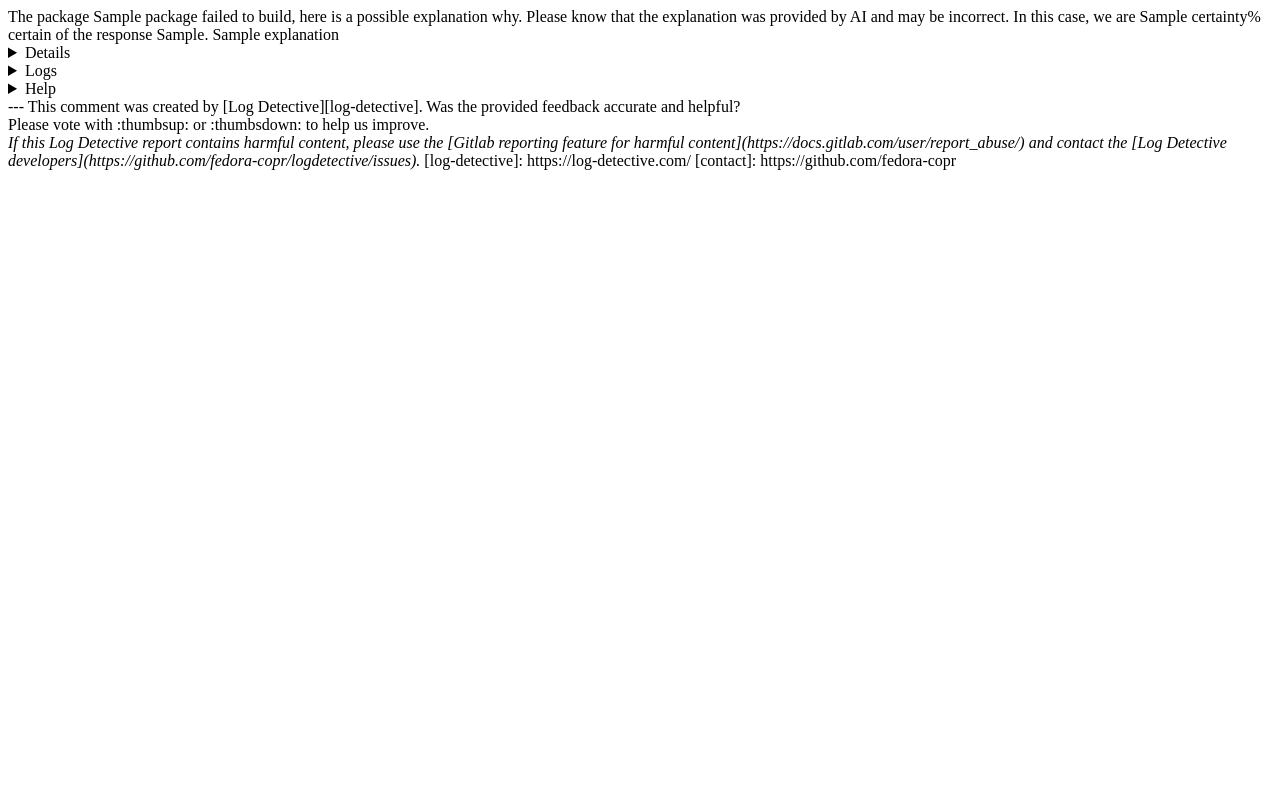
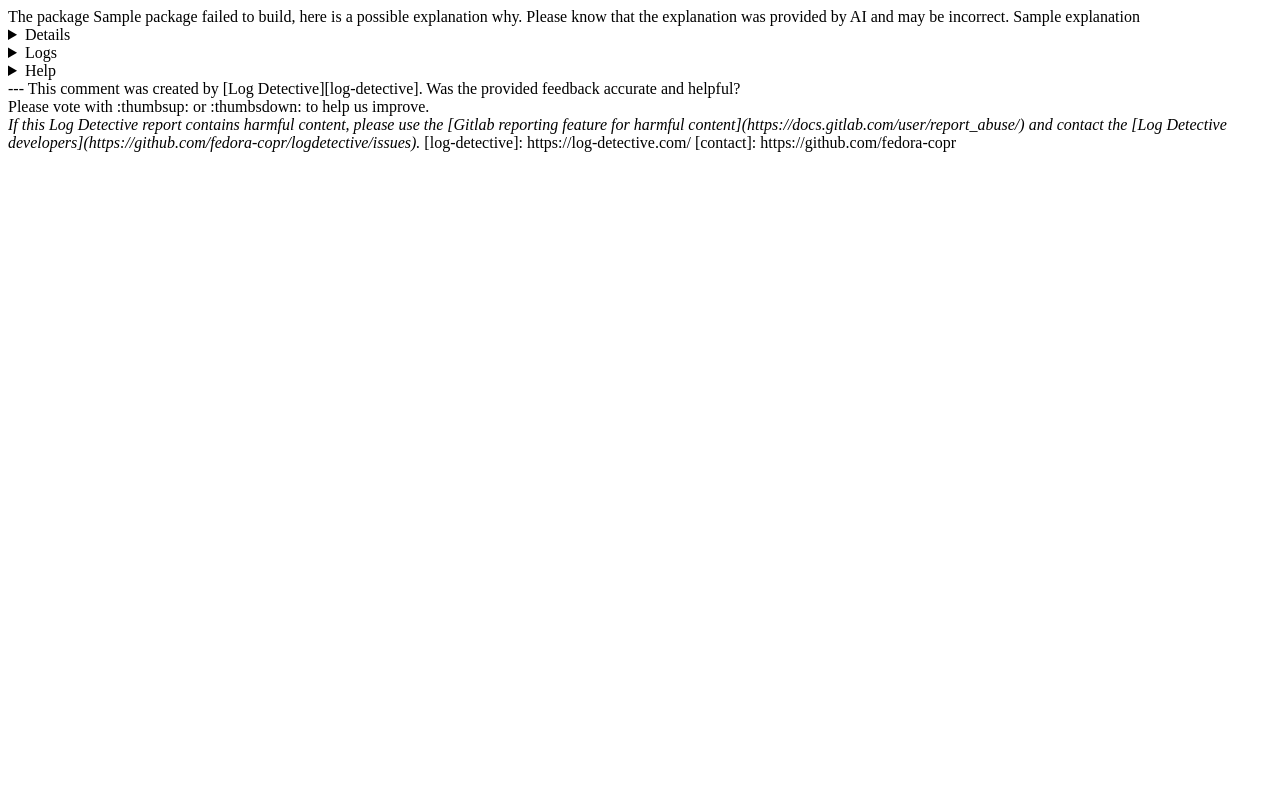
Before and after one commit to fedora-copr/logdetective, a Python web app: template logdetective/server/templates/gitlab_full_comment.md.j2 in a window 1280 px wide. Run offline with Jinja, Linux system fonts and the light colour scheme; the template is opened without the code that fills it: most values are stand-ins (such as "Sample title", 1, 10 or a date in 2020).

Commit message:
Hide certainty when it is 0 or less
Signed-off-by: Jiri Podivin <jpodivin@redhat.com>

```diff
--- a/logdetective/server/gitlab.py
+++ b/logdetective/server/gitlab.py
@@ -434,7 +434,7 @@ async def generate_mr_comment(
     content = tpl.render(
         package=job.project_name,
         explanation=response.explanation.text,
-        certainty=f"{response.response_certainty:.2f}",
+        certainty=response.response_certainty,
         emoji_face=emoji_face,
         snippets=response.snippets,
         log_url=log_url,
--- a/logdetective/server/templates/gitlab_full_comment.md.j2
+++ b/logdetective/server/templates/gitlab_full_comment.md.j2
@@ -1,7 +1,9 @@
 The package {{ package }} failed to build, here is a possible explanation why.
 
 Please know that the explanation was provided by AI and may be incorrect.
-In this case, we are {{ certainty }}% certain of the response {{ emoji_face }}.
+{% if certainty > 0 %}
+In this case, we are {{ "%.2f" | format(certainty) }}% certain of the response {{ emoji_face }}.
+{% endif %}
 
 {{ explanation }}
 
--- a/logdetective/server/templates/gitlab_short_comment.md.j2
+++ b/logdetective/server/templates/gitlab_short_comment.md.j2
@@ -1,7 +1,9 @@
 The package {{ package }} failed to build, here is a possible explanation why.
 
 Please know that the explanation was provided by AI and may be incorrect.
-In this case, we are {{ certainty }}% certain of the response {{ emoji_face }}.
+{% if certainty > 0 %}
+In this case, we are {{ "%.2f" | format(certainty) }}% certain of the response {{ emoji_face }}.
+{% endif %}
 
 {{ explanation }}
 
```
